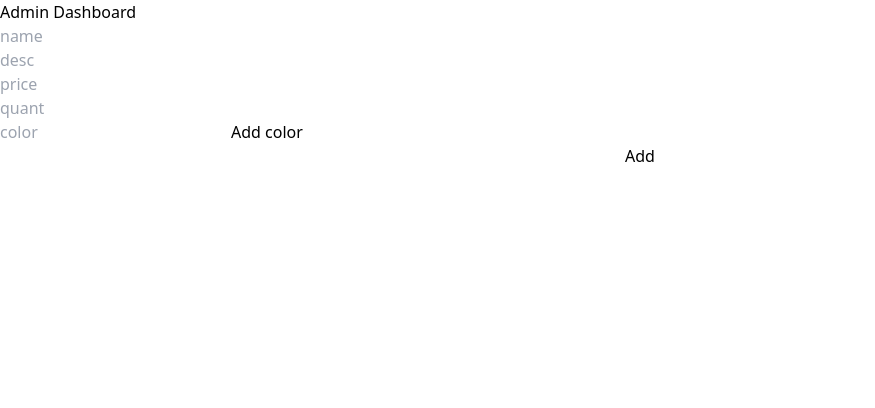
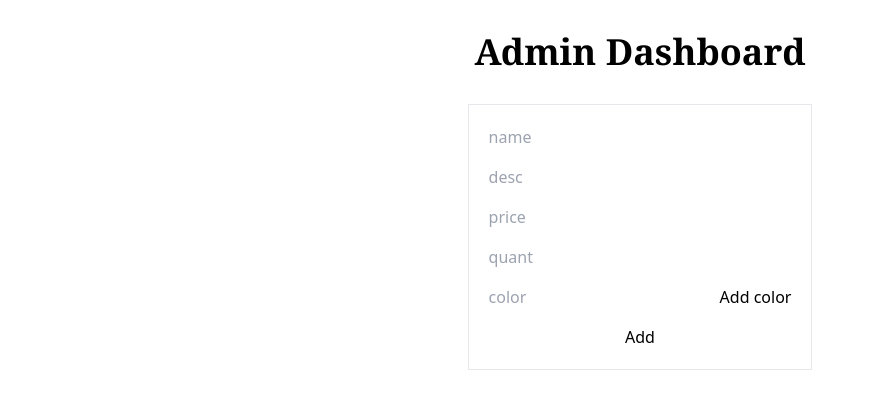
Before and after one commit to pradeep-145/Izole-Online, a React (Vite) app in the folder frontend/: page /admin in a window 1280 px wide. Shown: the top 408 px of the page, without its empty margins (0-875 px from the left). Built offline with nearby package versions, Linux system fonts and the light colour scheme.

Commit message:
dashboard

```diff
--- a/frontend/src/Pages/Admin.dashboard.jsx
+++ b/frontend/src/Pages/Admin.dashboard.jsx
@@ -52,8 +52,8 @@ const AdminDashboard = () => {
 
   return (
     <>
-      <h1>Admin Dashboard</h1>
-      <form className="flex flex-col">
+      <h1 className="text-4xl font-bold text-center font-serif my-8">Admin Dashboard</h1>
+      <form className="flex flex-col justify-center border w-fit mx-auto p-5 gap-4">
         <input
           type="text"
           name="name"
@@ -129,7 +129,6 @@ const AdminDashboard = () => {
                 }}
               />
 
-              {/* Preview Images */}
               <div className="flex">
                 {image.image.map((imgSrc, i) =>
 
--- a/frontend/src/Pages/ProductList.jsx
+++ b/frontend/src/Pages/ProductList.jsx
@@ -53,7 +53,7 @@ const ProductList = () => {
             </div>
 
 
-            <div className='grid lg:grid-cols-3 mx-28'>
+            <div className='grid lg:grid-cols-3 lg:mx-28'>
                 {products.map((product, index) => (
                     <div key={index} className="card bg-base-100 w-96 shadow-sm border border-zinc-400 my-10">
                         <figure>
```
